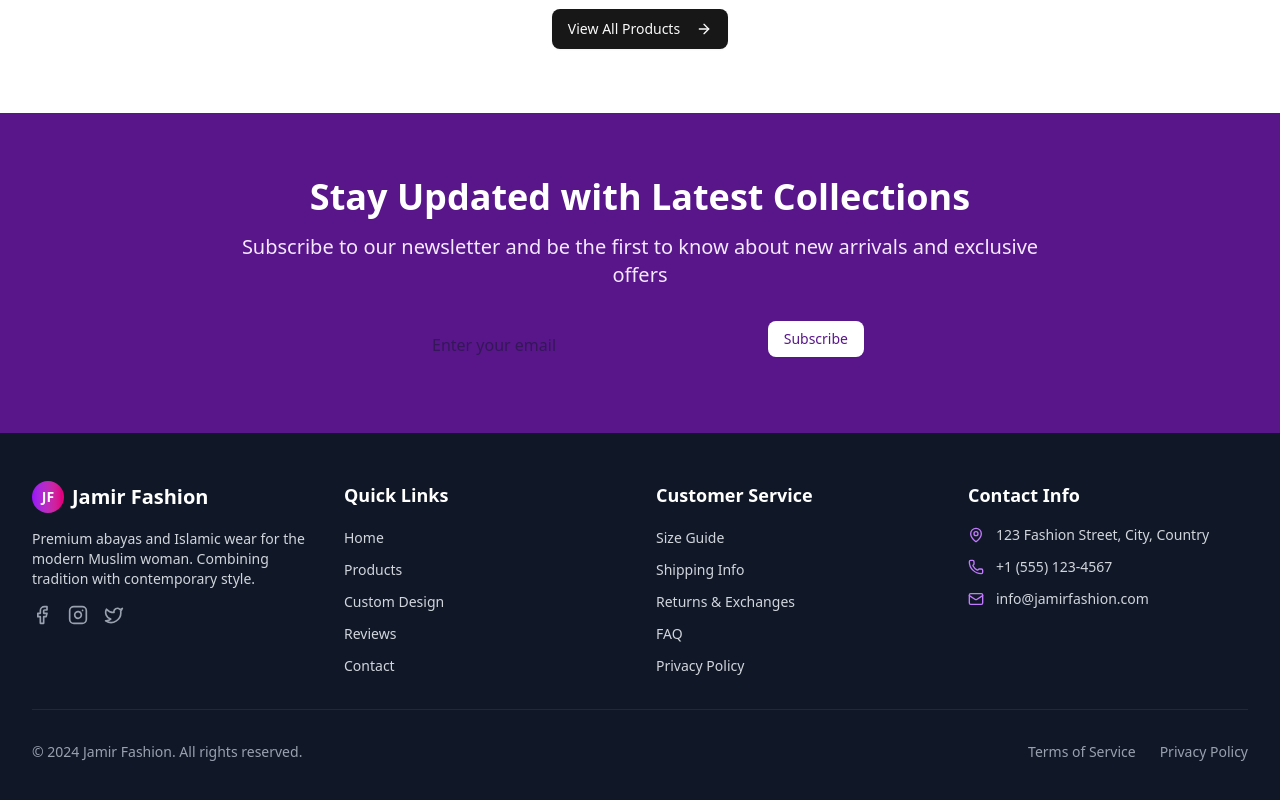
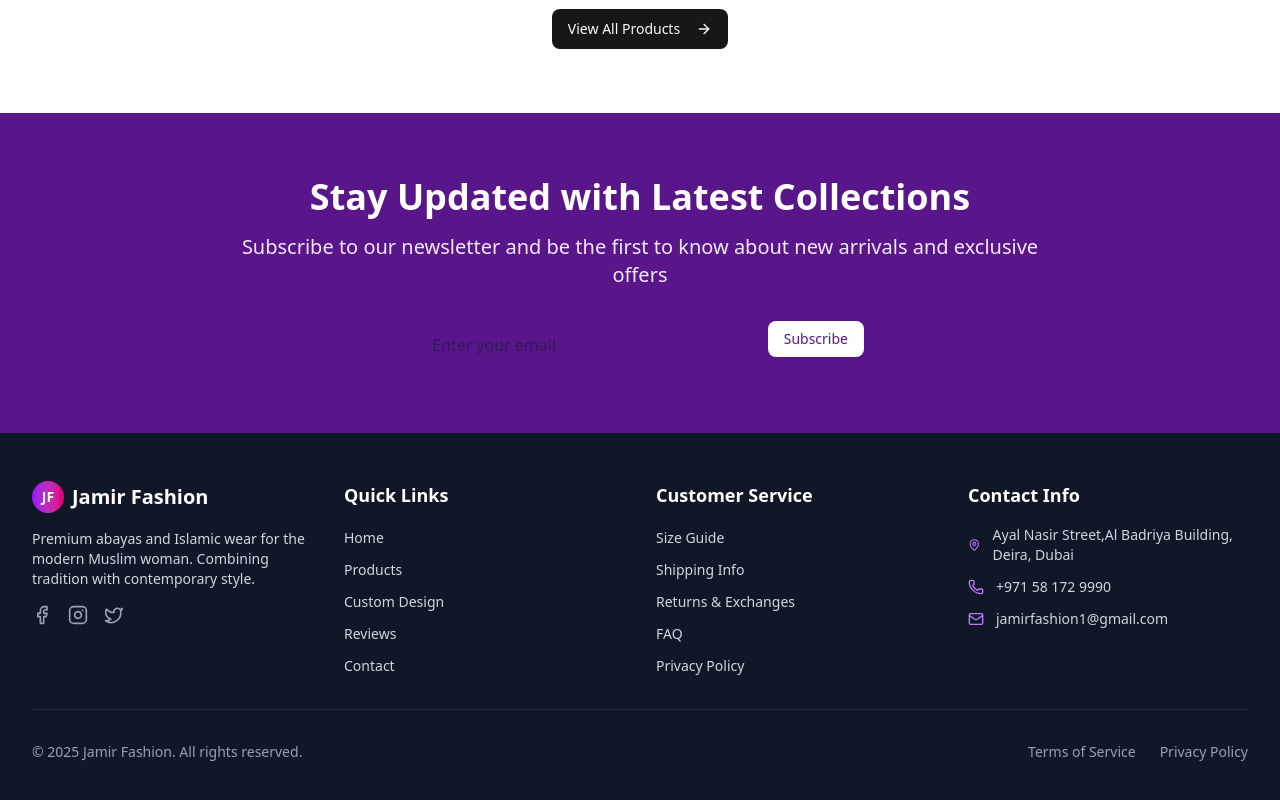
Before and after one commit to mamunurrashid08/Jamir-Fashion, a React (Vite) app: page / in a window 1280 px wide. Shown: the part 2344-3144 px from the top of the page. Built offline with nearby package versions, Linux system fonts and the light colour scheme.

Commit message:
Update Footer.jsx

```diff
--- a/src/components/Footer.jsx
+++ b/src/components/Footer.jsx
@@ -103,19 +103,19 @@ const Footer = () => {
               <div className="flex items-center space-x-3">
                 <MapPin className="w-4 h-4 text-purple-400" />
                 <span className="text-gray-300 text-sm">
-                  123 Fashion Street, City, Country
+                  Ayal Nasir Street,Al Badriya Building, Deira, Dubai
                 </span>
               </div>
               <div className="flex items-center space-x-3">
                 <Phone className="w-4 h-4 text-purple-400" />
                 <span className="text-gray-300 text-sm">
-                  +1 (555) 123-4567
+                  +971 58 172 9990
                 </span>
               </div>
               <div className="flex items-center space-x-3">
                 <Mail className="w-4 h-4 text-purple-400" />
                 <span className="text-gray-300 text-sm">
-                  info@jamirfashion.com
+                  jamirfashion1@gmail.com
                 </span>
               </div>
             </div>
@@ -125,7 +125,7 @@ const Footer = () => {
         {/* Bottom Bar */}
         <div className="border-t border-gray-800 mt-8 pt-8 flex flex-col md:flex-row justify-between items-center">
           <p className="text-gray-400 text-sm">
-            © 2024 Jamir Fashion. All rights reserved.
+            © 2025 Jamir Fashion. All rights reserved.
           </p>
           <div className="flex space-x-6 mt-4 md:mt-0">
             <a href="#" className="text-gray-400 hover:text-white transition-colors text-sm">
```
